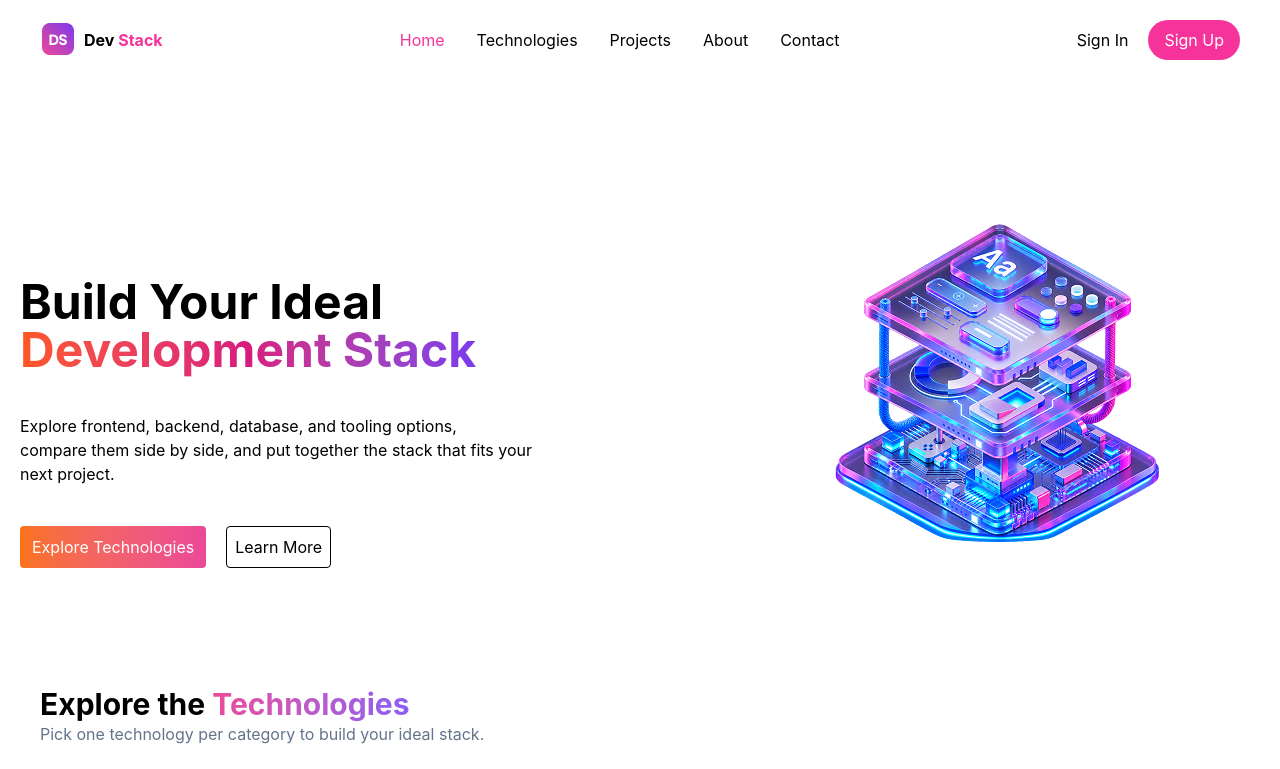
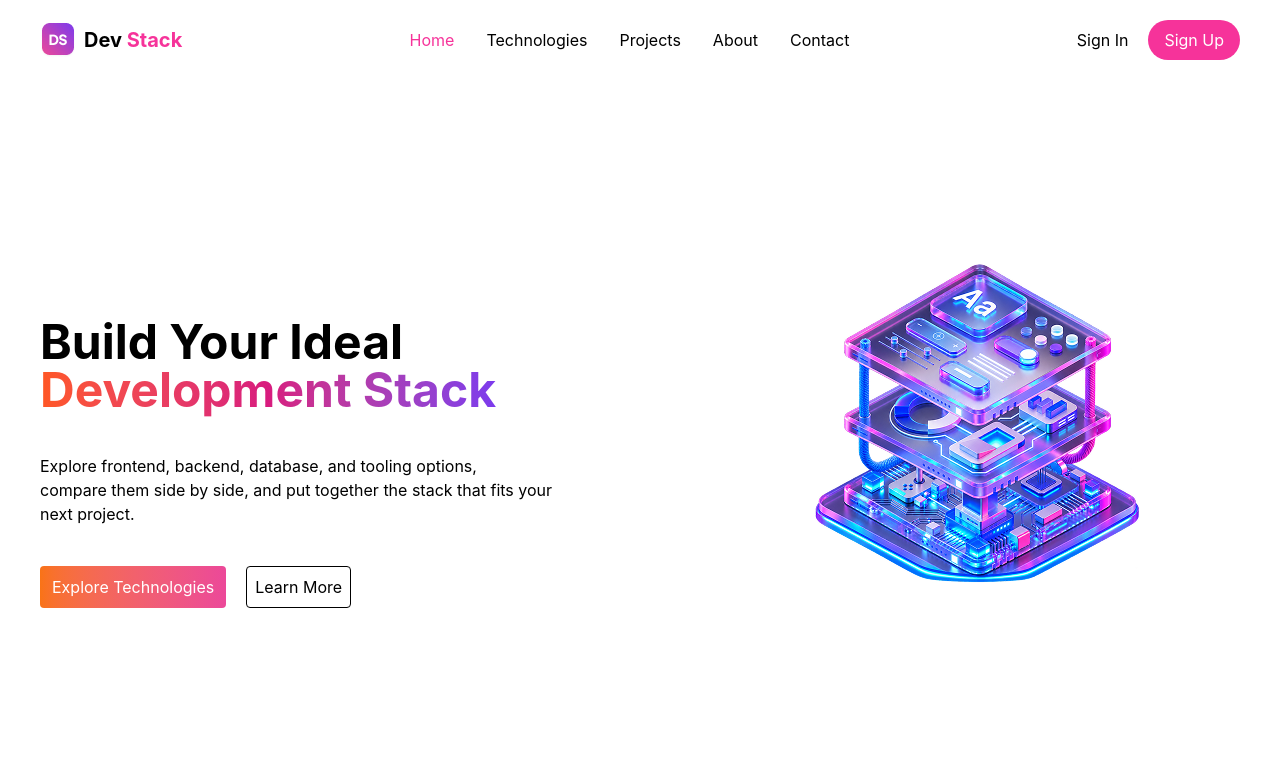
Before and after one commit to MAHFUJ-7/Assignment-5, a React (Vite) app: page / in a window 1280 px wide. Shown: the top 769 px of the page. Built offline with nearby package versions, Linux system fonts and the light colour scheme.

Commit message:
toastPositionSet

```diff
--- a/src/components/Banner.tsx
+++ b/src/components/Banner.tsx
@@ -1,7 +1,7 @@
 import bannerImage from "../assets/banner-stack.png";
 const Banner = () => {
   return (
-    <div className="container mx-auto px-5">
+    <div className="container mx-auto p-10">
       <div className="flex items-center justify-between flex-col md:flex-row">
       <div className=" mt-20 text-center md:text-left">
         <h1 className="font-bold text-5xl py-10">
--- a/src/components/Footer.tsx
+++ b/src/components/Footer.tsx
@@ -1,4 +1,3 @@
-import React from "react";
 import logo from "../assets/Background+Shadow.png";
 const Footer = () => {
   return (
--- a/src/components/Navbar.tsx
+++ b/src/components/Navbar.tsx
@@ -1,4 +1,3 @@
-import React from 'react'
 import logo from '../assets/Background+Shadow.png'
 
 export default function Navbar() {
@@ -7,7 +6,7 @@ export default function Navbar() {
         <div className='flex justify-between items-center px-10 py-5 contain-contenter mx-auto'>
           <div className='flex gap-2 items-center font-bold '>
           <img src={logo} alt="Logo" className='' />
-          <h2>Dev <span className='text-pink-500'>Stack</span></h2>
+          <a href="#" className='text-xl'>Dev <span className='text-pink-500'>Stack</span></a>
           </div>
           <div >
             <ul className='flex gap-8  '>
--- a/src/components/StackCard.tsx
+++ b/src/components/StackCard.tsx
@@ -14,7 +14,7 @@ const StackCard = ({ selectedTechnologies, countSelected, setCountSelected, setS
 
   const handleAllRemove = () => {
     setSelectedTechnologies([]);
-    toast.dismiss(`All technologies removed from stack!`);
+    toast.success(<span className="text-red-500">All technologies removed from stack!</span>,{position:"bottom-right"});
   };
 
   const handleCount = (tech: ITechnologies) => {
@@ -22,7 +22,7 @@ const StackCard = ({ selectedTechnologies, countSelected, setCountSelected, setS
     setSelectedTechnologies(
       selectedTechnologies.filter((t) => t.id !== tech.id),
     );
-    toast.dismiss(`${tech.name} added to stack!`)
+    toast.success(`${tech.name} removed from stack!`, {position:"bottom-right" });
   };
 
   return (
--- a/src/components/TechnologyCard.tsx
+++ b/src/components/TechnologyCard.tsx
@@ -25,7 +25,7 @@ const TechnologyCard = ({
 
   const handleAddToStack = (tech: ITechnologies) => {
     setCountSelected(countSelected + 1);
-    toast.success(`${tech.name} added to stack!`);
+    toast.success(`${tech.name} added to stack!`, {position:"bottom-right" });
     setSelectedTechnologies([...selectedTechnologies, tech]);
   };
 
@@ -47,7 +47,7 @@ const TechnologyCard = ({
               backgroundColor: `${technologies.color}33`,
               border: `1px solid ${technologies.color}CC`,
             }}
-            className=" p-2 m-0.5 rounded-full"
+            className=" p-2 m-0.5 rounded-[30px]"
           >
             {technologies.badge}
           </h1>
```
